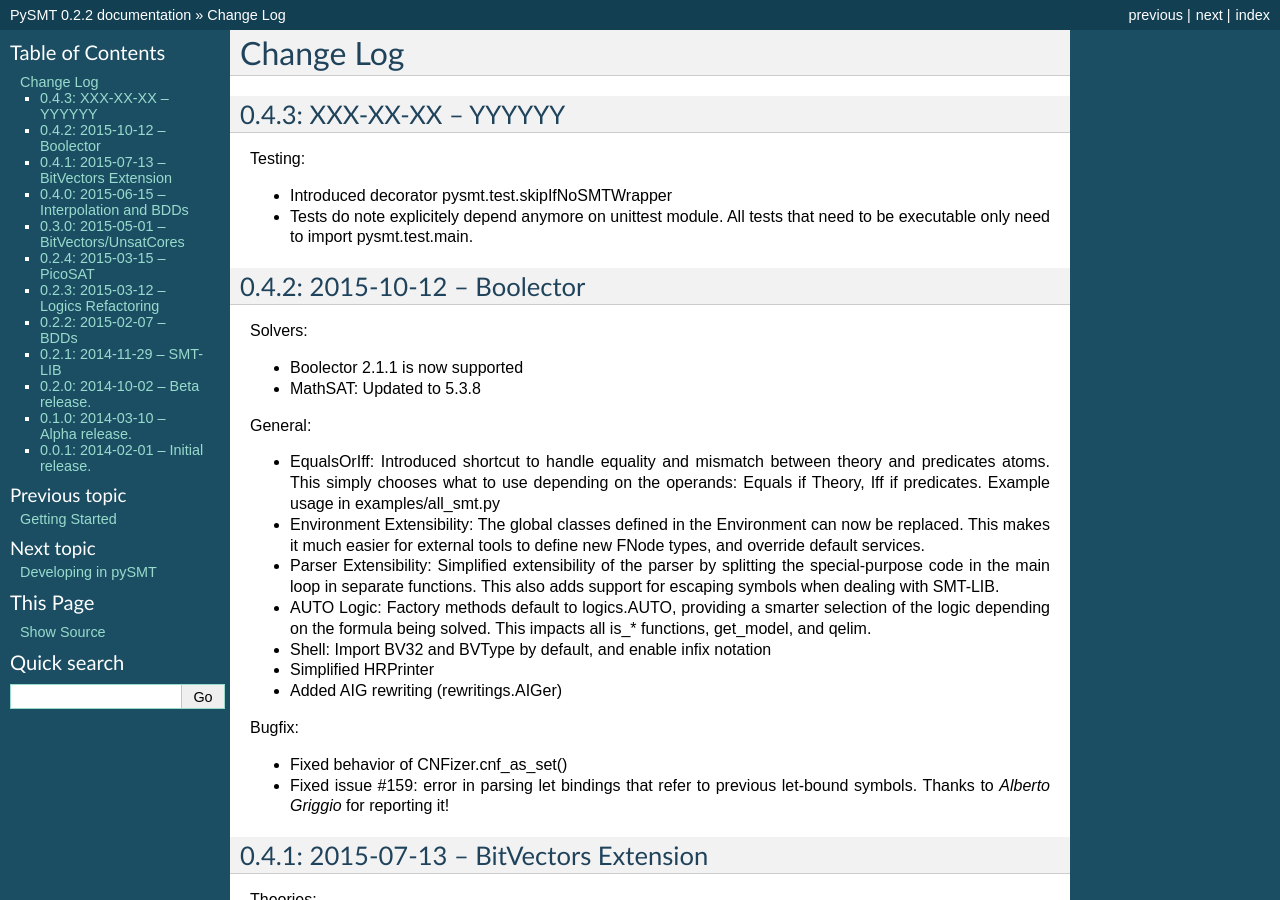
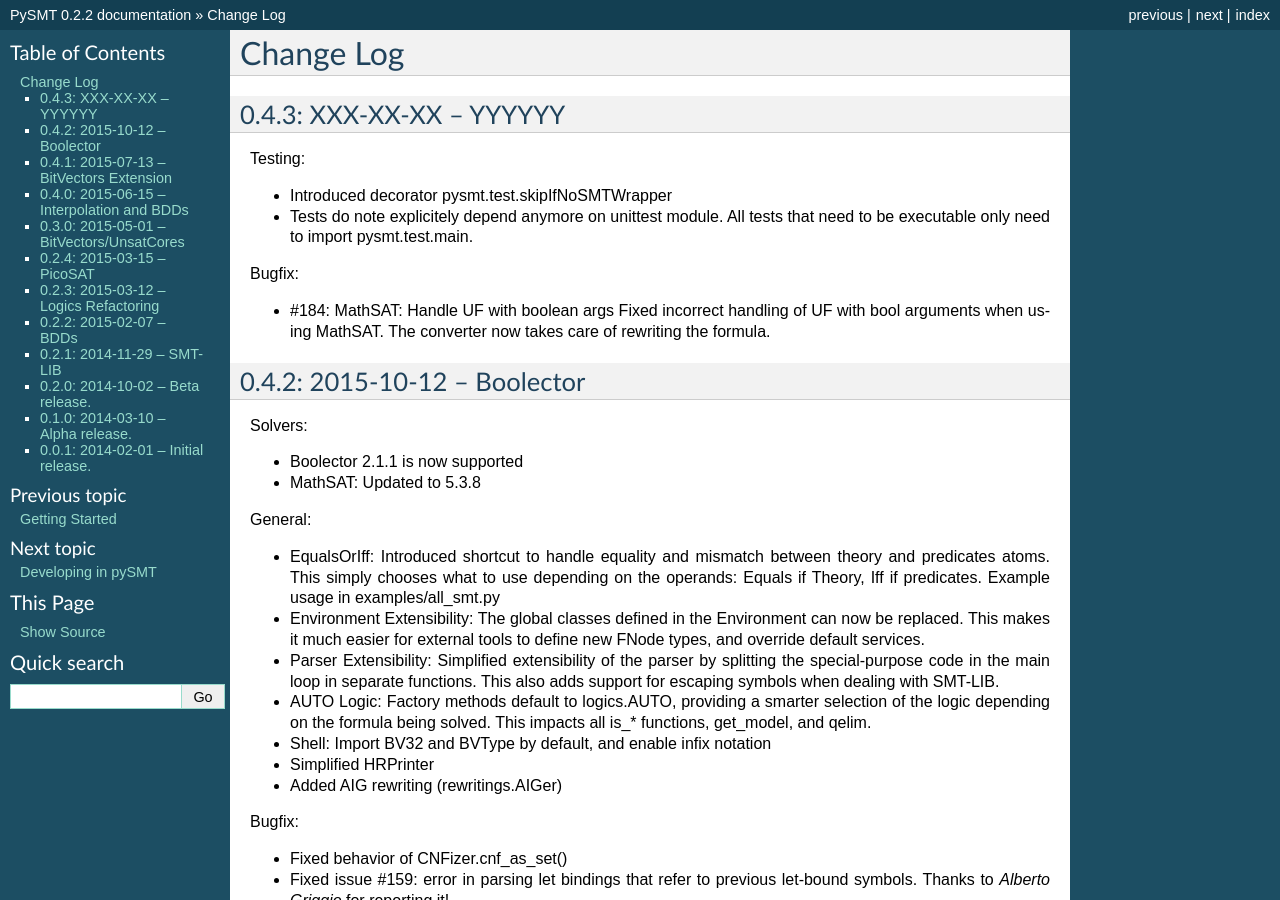
Before and after one commit to pysmt/pysmt, a Sphinx documentation site: the page built from docs/CHANGES.rst, in a window 1280 px wide and 900 px high. Built offline with Sphinx 7.4.7, drawn with Linux system fonts in a browser that asks for light colours; formulas are drawn with MathJax 3.

Commit message:
Updated CHANGES.rst

```diff
--- a/docs/CHANGES.rst
+++ b/docs/CHANGES.rst
@@ -11,6 +11,12 @@
 * Tests do note explicitely depend anymore on unittest module.  All
   tests that need to be executable only need to import
   pysmt.test.main.
+
+Bugfix:
+
+* #184:  MathSAT: Handle UF with boolean args
+  Fixed incorrect handling of UF with bool arguments when using
+  MathSAT. The converter now takes care of rewriting the formula.
 
 
 0.4.2: 2015-10-12 -- Boolector
```
